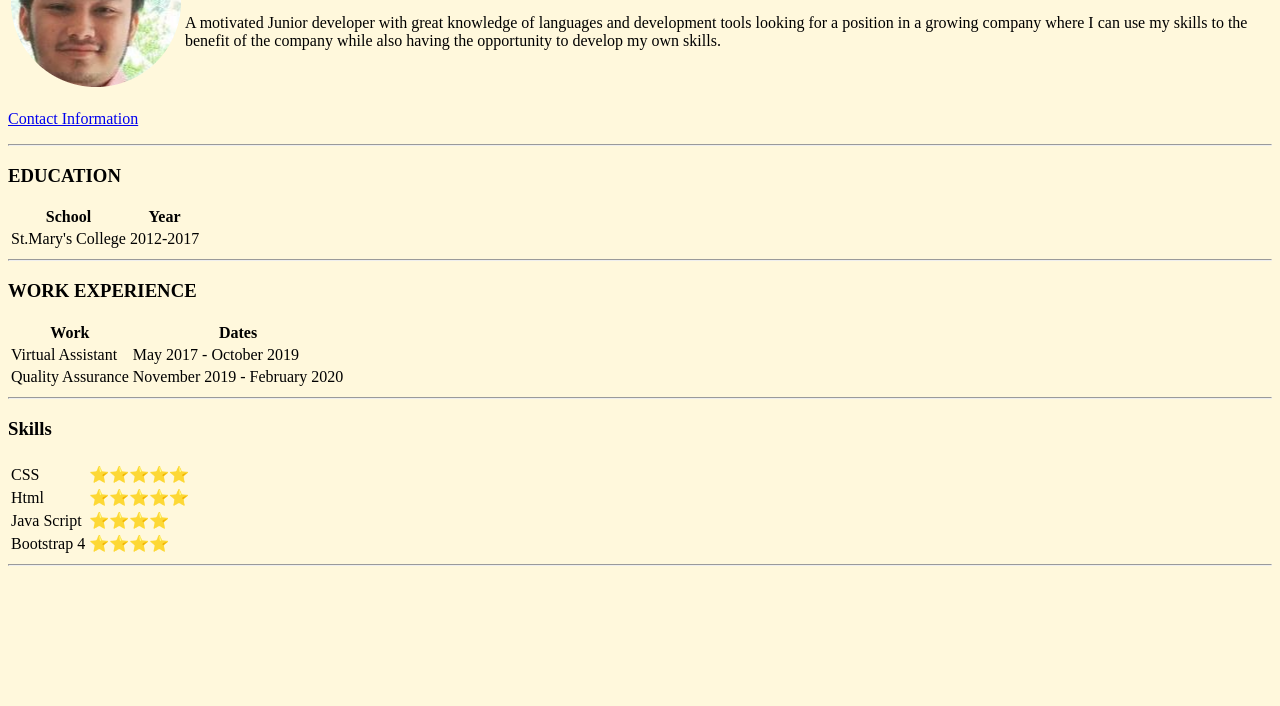
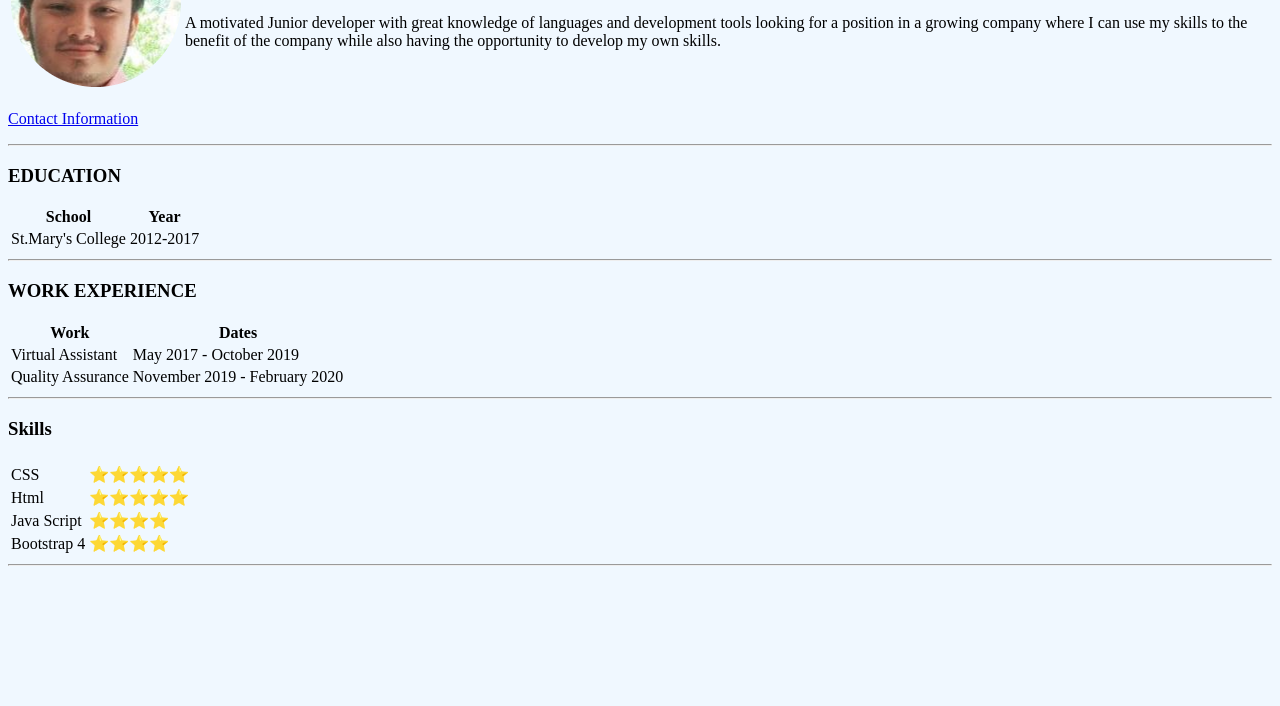
Before and after one commit to Patwreeck/cv, a plain HTML site: page index.html in a window 1280 px wide. Shown: the part 94-800 px from the top of the page. Drawn offline with Linux system fonts and the light colour scheme.

Commit message:
Update index.html

```diff
--- a/index.html
+++ b/index.html
@@ -8,7 +8,7 @@
     <title>Practice Resume </title>
 </head>
 
-<body style="background-color:#FFF8DC;">
+<body style="background-color:#F0F8FF;">
     <table>
         <tr>
             <td><img src="Circle- Pat.png"></td>
```
